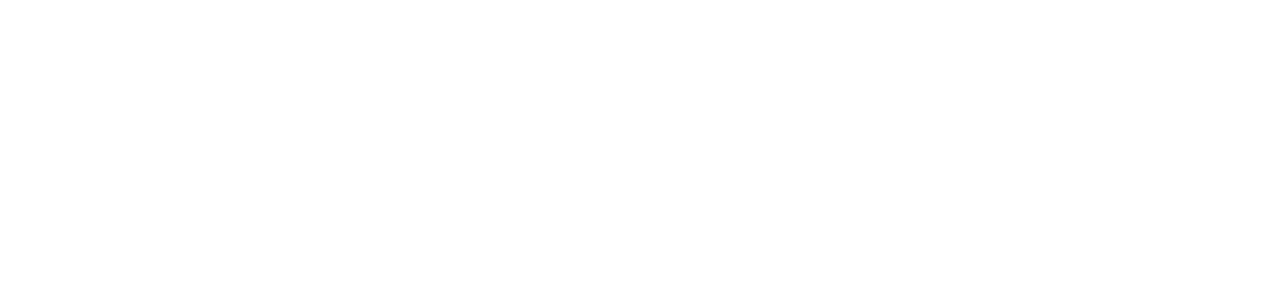
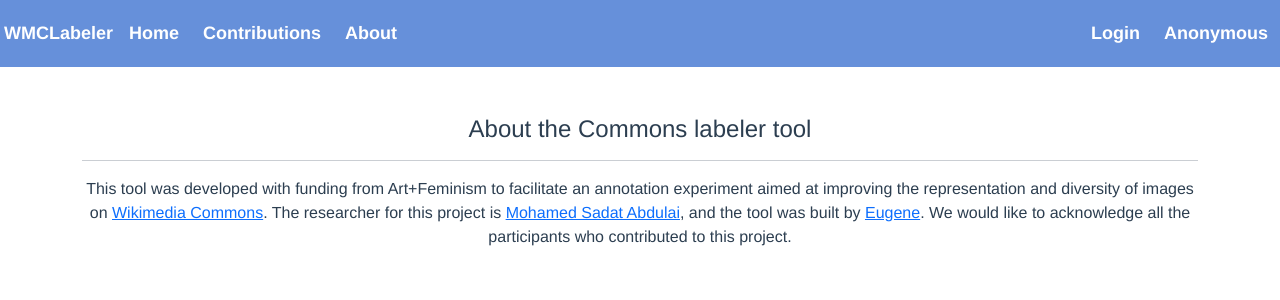
Before and after one commit to eugeneegbe/media-labeler, a Vue app: page /about in a window 1280 px wide. Before the commit this address had no page. Shown: the top 300 px of the page. Built offline with nearby package versions, Linux system fonts and the light colour scheme; what @smartweb/vue-flash-message, v-tooltip would draw is missing.

Commit message:
add about page

```diff
--- /dev/null
+++ b/src/components/AboutPage.vue
@@ -0,0 +1,34 @@
+<template>
+    <NavBar ref="navBar"/>
+    <div class="container text-center  mt-5 mb-5">
+        <h4>About the Commons labeler tool</h4>
+        <hr>
+        <p>This tool was developed with funding from Art+Feminism to facilitate an annotation experiment aimed at improving the representation and diversity of images on <a href="https://commons.wikimedia.org/wiki/Main_Page">Wikimedia Commons</a>.
+            The researcher for this project is <a href="#">Mohamed Sadat Abdulai</a>, and the tool was built by <a href="https://meta.wikimedia.org/wiki/User:Eugene233">Eugene</a>.
+            We would like to acknowledge all the participants who contributed to this project.</p>
+    </div>
+</template>
+
+<script>
+    import NavBar from './NavBar';
+
+    export default{
+        name: 'AboutPage',
+        components: {
+            NavBar
+        },
+        data(){
+            return{}
+        },
+        methods: {
+        },
+        mounted(){}
+    }
+</script>
+
+<style>
+
+@media only screen and (max-width: 600px) {
+
+}
+</style>
--- a/src/components/NavBar.vue
+++ b/src/components/NavBar.vue
@@ -14,9 +14,9 @@
                 <li class="nav-item">
                     <router-link class="nav-link logout-btn" :to="'/contributions'">Contributions</router-link>
                 </li>
-                <!-- <li class="nav-item">
-                    <router-link class="nav-link logout-btn" :to="'/add-images'">Add Images</router-link>
-                </li> -->
+                <li class="nav-item">
+                    <router-link class="nav-link logout-btn" :to="'/about'">About</router-link>
+                </li>
             </ul>
             <ul class="navbar-nav ms-auto">
                 <li v-if="username == 'Anonymous'" class="nav-item">
--- a/src/routers.js
+++ b/src/routers.js
@@ -2,6 +2,7 @@
 import LabelImage from './components/LabelImage.vue'
 import AddImages from './components/AddImages.vue'
 import UserContributions from './components/UserContributions.vue'
+import AboutPage from './components/AboutPage.vue'
 
 import { createRouter, createWebHistory } from 'vue-router'
 
@@ -25,6 +26,11 @@
         name: 'UserContributions',
         component: UserContributions,
         path: '/contributions'
+    },
+    {
+        name: 'AboutPage',
+        component: AboutPage,
+        path: '/about'
     }
 ]
 
```
